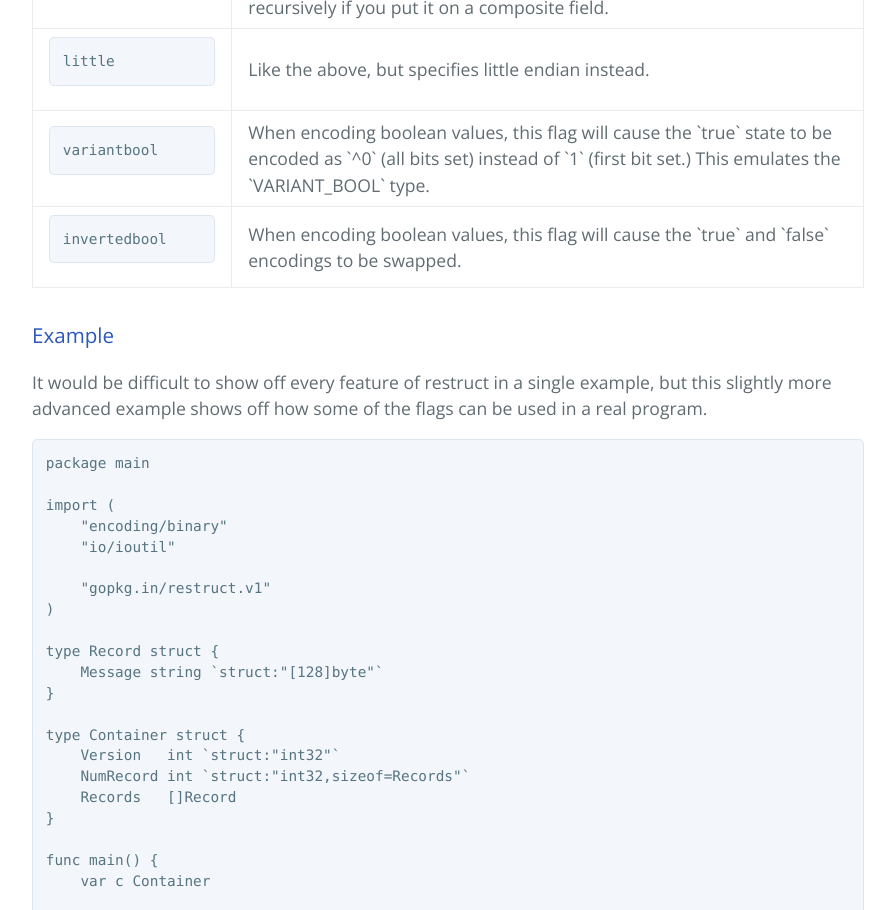
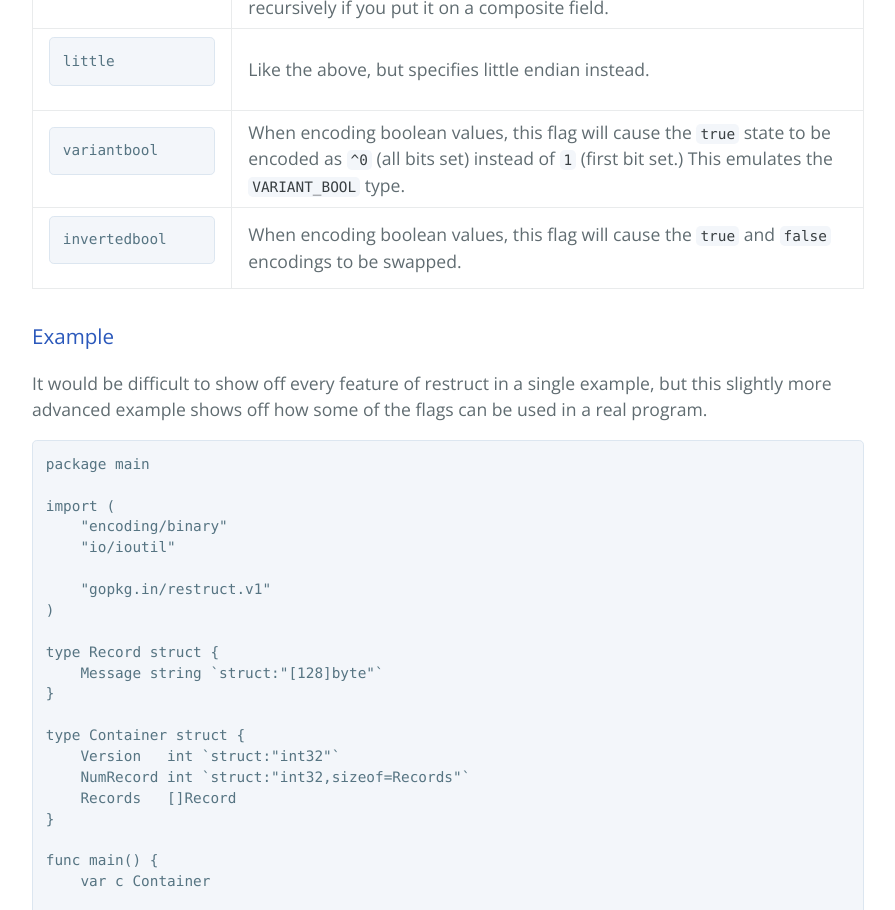
Before and after one commit to go-restruct/restruct, a website: page index.html in a window 1280 px wide. Shown: the part 2920-3830 px from the top of the page, without its empty margins (192-1087 px from the left). Drawn offline with nearby package versions, Linux system fonts and the light colour scheme.

Commit message:
Fix HTML. :)

```diff
--- a/index.html
+++ b/index.html
@@ -166,16 +166,16 @@ func main() {
     <tr>
       <td><pre><code>variantbool</code></pre></td>
       <td>
-        When encoding boolean values, this flag will cause the `true` state to
-        be encoded as `^0` (all bits set) instead of `1` (first bit set.) This
-        emulates the `VARIANT_BOOL` type.
+        When encoding boolean values, this flag will cause the <code>true</code> state to
+        be encoded as <code>^0</code> (all bits set) instead of <code>1</code> (first bit set.) This
+        emulates the <code>VARIANT_BOOL</code> type.
       </td>
     </tr>
     <tr>
       <td><pre><code>invertedbool</code></pre></td>
       <td>
-        When encoding boolean values, this flag will cause the `true` and
-        `false` encodings to be swapped.
+        When encoding boolean values, this flag will cause the <code>true</code> and
+        <code>false</code> encodings to be swapped.
       </td>
     </tr>
   </tbody>
```
